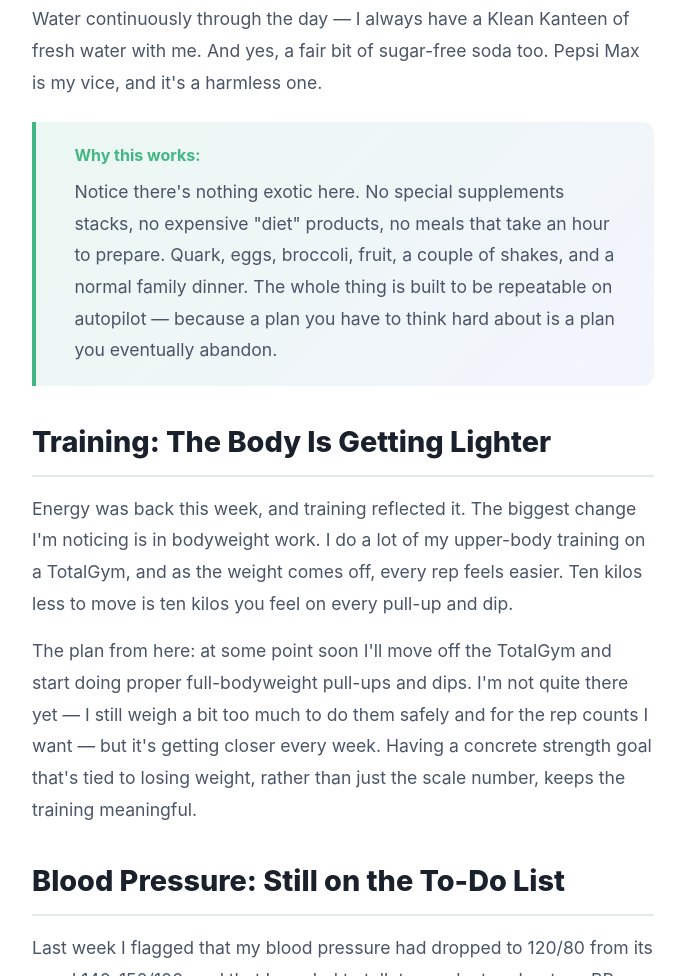
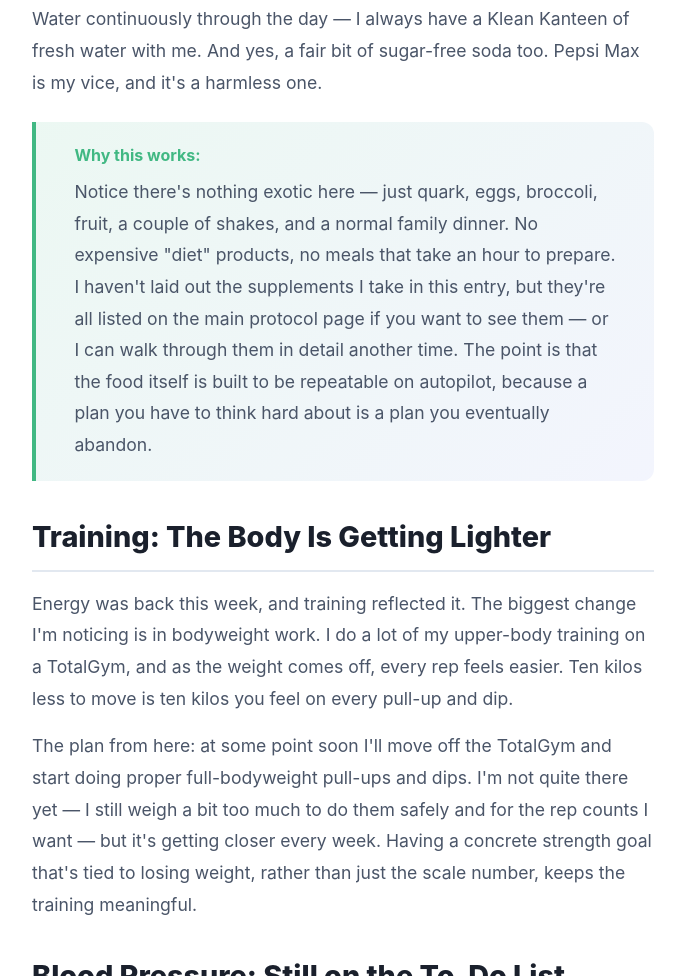
Before and after one commit to leanonglp1/leanonglp1.com, a plain HTML site: page journey/week-8/index.html in a window 1280 px wide. Shown: the part 3191-4167 px from the top of the page, without its empty margins (297-982 px from the left). Drawn offline with Linux system fonts and the light colour scheme.

Commit message:
Add files via upload

```diff
--- a/journey/week-8/index.html
+++ b/journey/week-8/index.html
@@ -130,7 +130,7 @@
 
     <div class="highlight">
       <strong>Why this works:</strong>
-      <p>Notice there's nothing exotic here. No special supplements stacks, no expensive "diet" products, no meals that take an hour to prepare. Quark, eggs, broccoli, fruit, a couple of shakes, and a normal family dinner. The whole thing is built to be repeatable on autopilot &mdash; because a plan you have to think hard about is a plan you eventually abandon.</p>
+      <p>Notice there's nothing exotic here &mdash; just quark, eggs, broccoli, fruit, a couple of shakes, and a normal family dinner. No expensive "diet" products, no meals that take an hour to prepare. I haven't laid out the supplements I take in this entry, but they're all listed on the main protocol page if you want to see them &mdash; or I can walk through them in detail another time. The point is that the food itself is built to be repeatable on autopilot, because a plan you have to think hard about is a plan you eventually abandon.</p>
     </div>
 
     <h2>Training: The Body Is Getting Lighter</h2>
```
